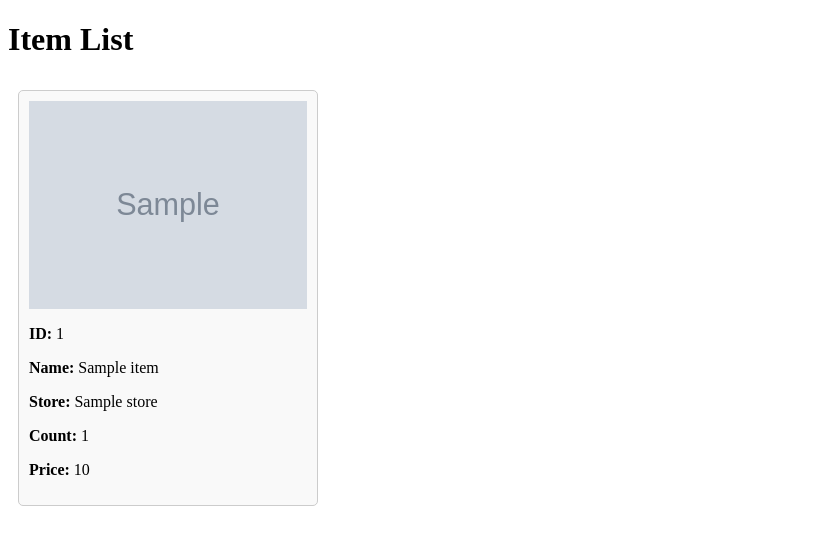
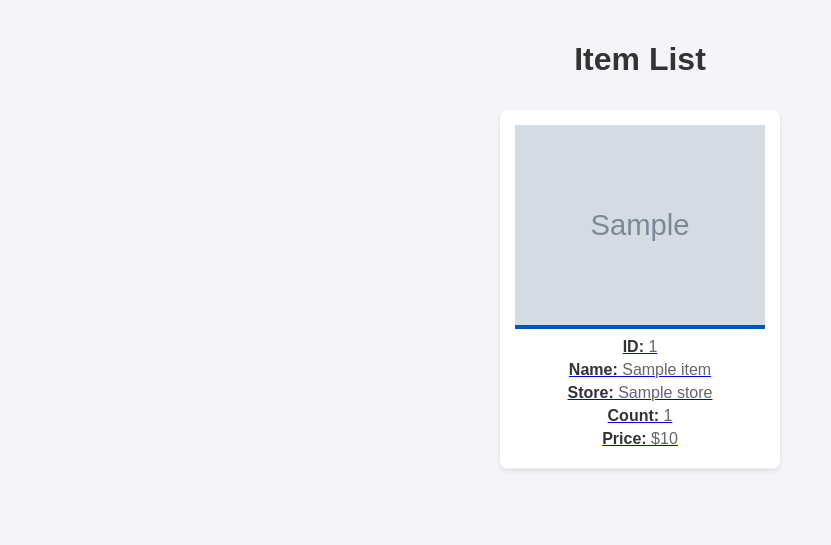
Before and after one commit to Als-ET/likelion_12th_django, a Django app: page /shop/item_list_fbv/ in a window 1280 px wide. Shown: the top 545 px of the page, without its empty margins (0-831 px from the left). Run offline with Django 5.2, Linux system fonts and the light colour scheme; tables that the repository leaves empty hold one stand-in row (values such as "Sample post"); grey boxes marked "Sample" are stand-in pictures.

Commit message:
feat: 최종 코드 모음 (과제 반영x)

```diff
--- /dev/null
+++ b/shop/templates/base.html
@@ -0,0 +1,71 @@
+<!DOCTYPE html>
+<html lang="en">
+<head>
+    <meta charset="UTF-8">
+    <meta name="viewport" content="width=device-width, initial-scale=1.0">
+    <title>{% block title %}Page Title{% endblock %}</title>
+    <style>
+        body {
+            font-family: Arial, sans-serif;
+            background-color: #f4f4f9;
+            margin: 0;
+            padding: 20px;
+        }
+
+        h1 {
+            text-align: center;
+            color: #333;
+        }
+
+        ul {
+            list-style-type: none;
+            padding: 0;
+            display: flex;
+            flex-wrap: wrap;
+            justify-content: center;
+        }
+
+        li {
+            box-shadow: 0 2px 5px rgba(0,0,0,0.1);
+            transition: transform 0.3s ease-in-out;
+            width: 280px;
+            margin: 10px;
+            background-color: white;
+            border-radius: 8px;
+            overflow: hidden;
+        }
+
+        li:hover {
+            transform: translateY(-5px);
+            box-shadow: 0 5px 15px rgba(0,0,0,0.2);
+        }
+
+        .item-info {
+            padding: 15px;
+            text-align: center;
+            border-bottom: 1px solid #eee;
+        }
+
+        .item-info img {
+            width: 100%;
+            height: 200px; /* Set a fixed height for better alignment */
+            object-fit: cover; /* Ensure the image covers the area without distortion */
+            border-bottom: 4px solid #0056b3; /* A blue accent border under the image */
+        }
+
+        .item-info p {
+            margin: 5px 0;
+            color: #666;
+        }
+
+        .item-info p strong {
+            color: #333;
+        }
+    </style>
+</head>
+<body>
+    {% block content %}
+    <!-- Content goes here -->
+    {% endblock %}
+</body>
+</html>
--- a/shop/templates/item_list.html
+++ b/shop/templates/item_list.html
@@ -1,57 +1,23 @@
-<!DOCTYPE html>
-<html lang="en">
+{% extends 'base.html' %}
 
-<head>
-    <meta charset="UTF-8">
-    <meta name="viewport" content="width=device-width, initial-scale=1.0">
-    <title>Item List</title>
-    <style>
-        ul {
-            list-style-type: none;
-            padding: 0;
-            margin: 0;
-        }
+{% block title %}Item List{% endblock %}
 
-        li {
-            display: inline-block;
-            width: 300px;
-            /* 아이템의 가로 크기 */
-            margin: 10px;
-            vertical-align: top;
-        }
-
-        .item-info {
-            padding: 10px;
-            border: 1px solid #ccc;
-            border-radius: 5px;
-            background-color: #f9f9f9;
-        }
-
-        .item-info img {
-            max-width: 100%;
-            height: auto;
-            display: block;
-            margin: 0 auto;
-        }
-    </style>
-</head>
-
-<body>
+{% block content %}
     <h1>Item List</h1>
     <ul>
-        {% for item in object_list %}
+        {% for item in items %}
         <li>
+            <a href="{% url 'item' item.pk %}">
                 <div class="item-info">
                     <img src="{{ item.image.url }}" alt="Item Image">
                     <p><strong>ID:</strong> {{ item.pk }}</p>
                     <p><strong>Name:</strong> {{ item.name }}</p>
                     <p><strong>Store:</strong> {{ item.store.name }}</p>
                     <p><strong>Count:</strong> {{ item.count }}</p>
-                <p><strong>Price:</strong> {{ item.price }}</p>
+                    <p><strong>Price:</strong> ${{ item.price }}</p>
                 </div>
+            </a>
         </li>
         {% endfor %}
     </ul>
-</body>
-
-</html>
+{% endblock %}
--- a/shop/urls.py
+++ b/shop/urls.py
@@ -10,4 +10,8 @@ urlpatterns = [
     path('store_list/', views.store_list, name='store_list'),
     path('store_item_list/<int:store_pk>', views.store_item_list, name='store_item_list'),
     path('search_item/', views.search_item, name='search_item'),
+
+    path('create/', views.create, name='create'),
+    path('formcreate/', views.formcreate, name='formcreate'),
+    path('modelformcreate/', views.modelformcreate, name='modelformcreate'),
 ]
--- a/shop/views.py
+++ b/shop/views.py
@@ -2,27 +2,19 @@ from django.http import JsonResponse, Http404
 from .models import Item, Store
 from django.views.decorators.csrf import csrf_exempt
 from django.views.generic import ListView
-from django.shortcuts import render, get_object_or_404
+from django.shortcuts import render, get_object_or_404, redirect
+from .forms import ItemForm, ItemModelForm
 
 @csrf_exempt
 def item_list(request):
     if request.method == 'GET':
         items = Item.objects.all()
-        data = []
 
-        for item in items:
-            data.append(
-                {
-                    'id': item.pk,
-                    'name': item.name,
-                    'store': item.store.name,
-                    'count': item.count,
-                    'price': item.price,
-                    'image': request.build_absolute_uri(item.image.url)
-                }
-            )
+        context = {
+            'items': items
+        }
 
-        return JsonResponse(data=data, safe=False, status=200)
+        return render(request, 'item_list.html', context)
 
     if request.method == 'POST':
 
@@ -50,16 +42,11 @@ def item(request, pk):
         except Item.DoesNotExist:
             raise Http404('item does not exist')
 
-        data = {
-            'id': item.pk,
-            'name': item.name,
-            'store': item.store.name,
-            'count': item.count,
-            'price': item.price,
-            'image': request.build_absolute_uri(item.image.url)
+        context = {
+            'item': item
         }
 
-        return JsonResponse(data=data, safe=False, status=200)
+        return render(request, 'item_detail.html', context)
 
     if request.method == 'DELETE':
         try:
@@ -76,7 +63,7 @@ def item(request, pk):
 # CBV와 FBV
 def item_list_fbv(request):
     items = Item.objects.all()
-    return render(request, 'item_list.html', {'object_list': items})
+    return render(request, 'item_list.html', {'items': items})
 
 class ItemListView(ListView):
     model=Item
@@ -101,12 +88,7 @@ def store_list(request):
             }
         )
 
-    context = {
-        'stores': data
-    }
-
-    return render(request, 'index.html', context)
-
+    return JsonResponse(data=data, safe=False, status=200)
 
 # 상점별 아이템 리스트
 def store_item_list(request, store_pk):
@@ -162,3 +144,46 @@ def search_item(request):
         )
 
     return JsonResponse(data=data, safe=False, status=200)
+
+
+# html form 을 이용해 쇼핑 아이템(Item) 객체 만들기
+def create(request):
+    if(request.method == 'POST'):
+        item = Item()
+        item.name = request.POST['name']
+
+        store_name = request.POST['store']
+        item.store = get_object_or_404(Store, name=store_name)
+        item.count = request.POST['count']
+        item.price = request.POST['price']
+        item.save()
+    return render(request, 'create.html')
+
+# django form을 이용해 쇼핑 아이템(Item) 객체 만들기
+def formcreate(request):
+    if request.method == 'POST':
+        form = ItemForm(request.POST, request.FILES)
+        if form.is_valid():
+            item = Item()
+            item.name = form.cleaned_data['name']
+            item.price = form.cleaned_data['price']
+            item.count = form.cleaned_data['count']
+            store_name = form.cleaned_data['store']
+            item.store = get_object_or_404(Store, name=store_name)
+            item.image = form.cleaned_data['image']
+            item.save()
+            return redirect('item_list')
+    else:
+        form = ItemForm()
+    return render(request, 'form_create.html', {'form':form})
+
+# django modelform을 이용해 쇼핑 아이템(Item) 객체 만들기
+def modelformcreate(request):
+    if request.method == 'POST':
+        form = ItemModelForm(request.POST, request.FILES)
+        if form.is_valid():
+            form.save()
+            return redirect('item_list')
+    else:
+        form = ItemModelForm()
+    return render(request, 'form_create.html', {'form':form})
```
Also changed, not shown: shop/forms.py (added, +14 -0 lines), shop/templates/create.html (added, +23 -0 lines), shop/templates/form_create.html (added, +10 -0 lines), shop/templates/index.html (deleted, +0 -74 lines), shop/templates/item_detail.html (added, +19 -0 lines). Lines whose indentation alone changed are shown as unchanged.
